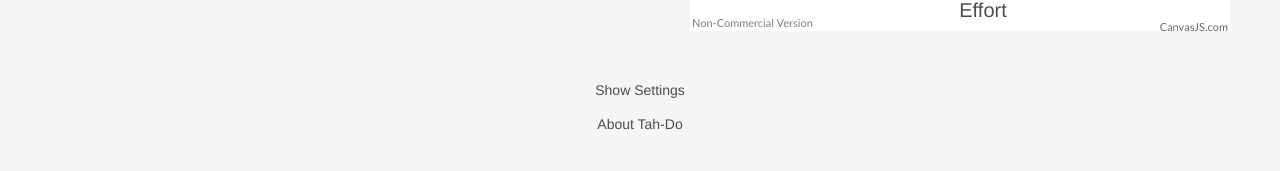
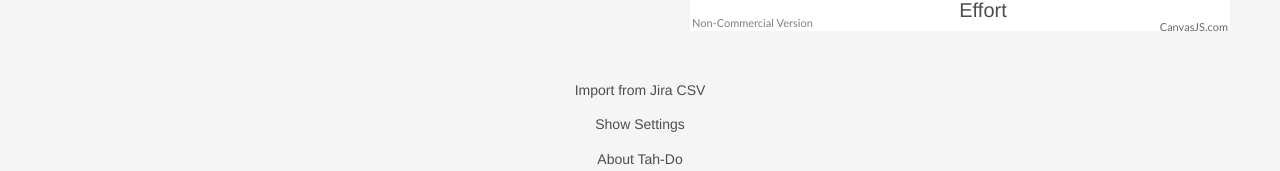
Before and after one commit to votemike/todo, a React (Create React App) app: page / in a window 1280 px wide. Shown: the part 523-694 px from the top of the page. Built offline with nearby package versions, Linux system fonts and the light colour scheme.

Commit message:
Adding JIRA Import

```diff
--- a/package.json
+++ b/package.json
@@ -4,6 +4,7 @@
   "version": "0.1.0",
   "private": true,
   "dependencies": {
+    "csv-parse": "^4.4.1",
     "gh-pages": "^2.0.1",
     "react": "^16.8.6",
     "react-dom": "^16.8.6",
--- a/src/App.js
+++ b/src/App.js
@@ -4,6 +4,8 @@ import Graph from './components/Graph';
 import TodoList from './components/TodoList';
 import AddTodo from './components/AddTodo';
 import Settings from './components/Settings';
+import JiraImport from './components/JiraImport';
+import Jira from './utilities/Jira';
 
 function App() {
   const useStateWithLocalStorage = (storageKey, defaultValue) => {
@@ -24,7 +26,19 @@ function App() {
           { effort: 3, impact: 4, text: "Test offline" }
       ]
   );
+  const effortRef = React.createRef();
   const [settings, setSettings] = useStateWithLocalStorage('settings', {impact: "Impact", effort: "Effort", showLabels: false});
+  const [jiraItems, setJiraItems] = React.useState([]);
+  const [newItemText, setNewItemText] = React.useState('');
+  React.useEffect(() => {
+    if (jiraItems.length > 0 && newItemText === '') {
+      setNewItemText(jiraItems[0].text);
+      const newestJiraItems = [...jiraItems];
+      newestJiraItems.splice(0, 1);
+      setJiraItems(newestJiraItems);
+      effortRef.current.focus();
+    }
+  }, [jiraItems, newItemText, setJiraItems, effortRef]);
 
   const addTodoHandler = event => {
     event.preventDefault();
@@ -36,9 +50,9 @@ function App() {
     if (text) {
       const newTodos = [...todos, { text: todo.value, effort: effort.value || 5, impact: impact.value || 5 }];
       setTodos(newTodos);
-      todo.value = null;
       effort.value = null;
       impact.value = null;
+      setNewItemText('');
     }
   };
 
@@ -104,13 +118,14 @@ function App() {
         </header>
         <div className="container">
           <div className="notepad">
-            <AddTodo submitHandler={addTodoHandler} settings={settings} />
+            <AddTodo newItemText={newItemText} submitHandler={addTodoHandler} settings={settings} effortRef={effortRef} />
             {sortButton}
             {todoList}
           </div>
           {graph}
         </div>
         <footer>
+          <JiraImport handleFiles={(event) => Jira.handleCsvUpload(event, jiraItems, setJiraItems)}/>
           <Settings settingsFormHandler={settingsFormHandler} settings={settings} />
           <a href="https://github.com/votemike/todo#Tah-Do">About Tah-Do</a>
         </footer>
--- a/src/App.scss
+++ b/src/App.scss
@@ -297,8 +297,10 @@ footer {
   }
 }
 
-.settings {
-  #settings-toggle {
+.togglable-section {
+  margin-bottom: 10px;
+
+  button.show-hide-toggle {
     background: none;
     border: none;
     padding: 0;
@@ -311,7 +313,23 @@ footer {
       text-decoration:underline;
     }
   }
+}
 
+.jira-import {
+  input {
+    height: 18px;
+    display: block;
+    margin: 5px auto;
+    transition: height 400ms ease-in-out;
+    overflow: hidden;
+    &.hidden {
+      height: 0;
+    }
+  }
+
+}
+
+.settings {
   form {
     height: 104px;
     transition: height 400ms ease-in-out;
@@ -330,8 +348,6 @@ footer {
       }
     }
   }
-
-  margin-bottom: 10px;
 }
 
 button {
--- a/src/components/AddTodo.js
+++ b/src/components/AddTodo.js
@@ -1,6 +1,6 @@
 import React from 'react';
 
-function TodoForm({ submitHandler, settings }) {
+function TodoForm({ effortRef, newItemText, submitHandler, settings }) {
     return (
         <form onSubmit={submitHandler}>
             <div className="text-input-wrapper">
@@ -8,12 +8,13 @@ function TodoForm({ submitHandler, settings }) {
                     name="todo"
                     placeholder="What needs to be done?"
                     type="text"
+                    defaultValue={newItemText}
                     autoFocus={true}
                     required={true}
                 />
             </div>
             <div className="ei-wrapper">
-                <input type="number" min="1" max="10" step="1" placeholder={settings.effort} className="effort" name="effort" required={true}/>
+                <input type="number" min="1" max="10" step="1" placeholder={settings.effort} className="effort" name="effort" required={true} ref={effortRef}/>
                 <input type="number" min="0" max="10" step="1" placeholder={settings.impact} className="impact" name="impact" required={true}/>
             </div>
             <button type="submit">Add</button>
--- /dev/null
+++ b/src/components/JiraImport.js
@@ -0,0 +1,20 @@
+import React from 'react';
+
+function JiraImport({ handleFiles }) {
+    const [showUpload, setShowUpload] = React.useState(false);
+
+    const toggleButtonHandler = event => {
+        event.preventDefault();
+
+        setShowUpload(!showUpload);
+    };
+
+    return (
+        <div className="jira-import togglable-section">
+            <button className="show-hide-toggle" onClick={toggleButtonHandler}>Import from Jira CSV</button>
+            <input type="file" id="input" onChange={handleFiles} name="jira-import" accept=".csv" className={showUpload ? "" : "hidden"}/>
+        </div>
+    );
+}
+
+export default JiraImport
--- a/src/components/Settings.js
+++ b/src/components/Settings.js
@@ -10,8 +10,8 @@ function Settings({ settingsFormHandler, settings }) {
     };
 
     return (
-        <div className="settings">
-            <button id="settings-toggle" onClick={settingsButtonHandler}>{showSettings ? 'Hide Settings' : 'Show Settings'}</button>
+        <div className="settings togglable-section">
+            <button className="show-hide-toggle" onClick={settingsButtonHandler}>{showSettings ? 'Hide Settings' : 'Show Settings'}</button>
             <form onSubmit={settingsFormHandler} className={showSettings ? "" : "hidden"}>
                 <div className="form-row">
                     <label htmlFor="impact">Rename "Impact"</label>
--- /dev/null
+++ b/src/utilities/Jira.js
@@ -0,0 +1,28 @@
+import CsvParse from 'csv-parse';
+
+class Jira {
+    static handleCsvUpload(event, jiraItems, setJiraItems) {
+        const file = event.target.files[0];
+        const parser = CsvParse({delimiter: ',', columns: true, trim: true});
+        let newJiraItems = [];
+        parser.on('readable', function(){
+            let record;
+            // eslint-disable-next-line no-cond-assign
+            while (record = parser.read()) {
+                newJiraItems.push({ text: `${record['Issue key']} ${record['Summary']}`});
+            }
+        });
+        const reader = new FileReader();
+        reader.onload = (function() {
+            return function(e) {
+                parser.write(e.target.result);
+                parser.end();
+                setJiraItems([...jiraItems, ...newJiraItems]);
+            };
+        })(file);
+
+        reader.readAsText(file);
+    }
+}
+
+export default Jira
```
Also changed, not shown: 2 other files (tests, documents, lock files or other folders).
